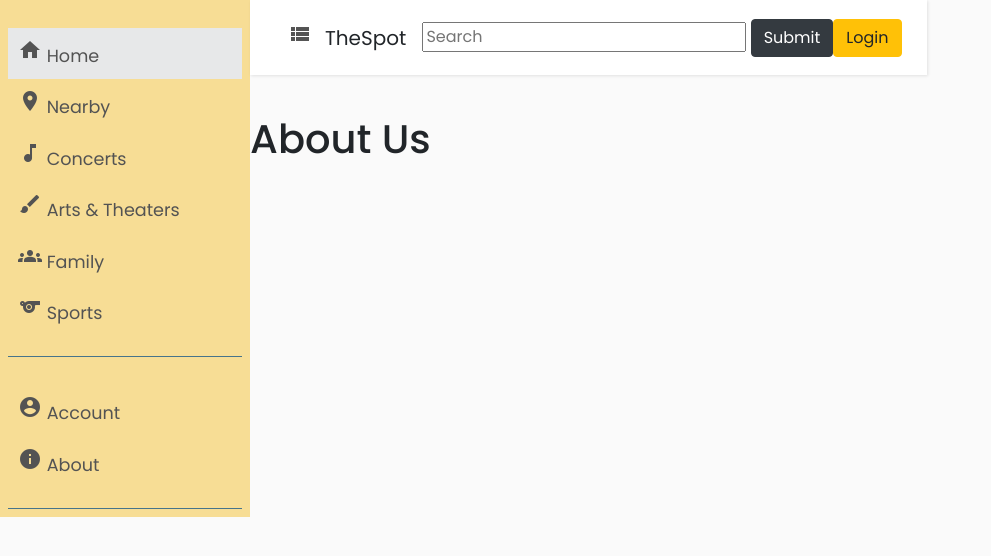
After one commit to StephanieArias/TheSpot, a Django app: page /about in a window 1280 px wide. The commit adds this page. Shown: the top 556 px of the page, without its empty margins (0-991 px from the left). Run offline with Django 3.2, Linux system fonts and the light colour scheme; some libraries are stand-ins or nearby versions.

Commit message:
Search
Search with ticketmaster api and google maps setup.

```diff
--- /dev/null
+++ b/dashboard/templates/about.html
@@ -0,0 +1,6 @@
+{% extends 'dashboard.html' %}
+{% block content %}
+<h1>About Us</h1>
+
+
+{% endblock %}
--- a/dashboard/templates/dashboard.html
+++ b/dashboard/templates/dashboard.html
@@ -4,7 +4,7 @@
 <head>
     <meta charset="UTF-8">
     <meta name="viewport" content="width=device-width, initial-scale=1.0">
-    <title>Login/Registration</title>
+    <title>Dashboard</title>
     <!-- Bootstrap CSS CDN -->
     <!-- <link rel="stylesheet" href="https://stackpath.bootstrapcdn.com/bootstrap/4.1.0/css/bootstrap.min.css"
         integrity="sha384-9gVQ4dYFwwWSjIDZnLEWnxCjeSWFphJiwGPXr1jddIhOegiu1FwO5qRGvFXOdJZ4" crossorigin="anonymous"> -->
@@ -28,7 +28,7 @@
 
 
 
-                    <a href="/dashboard" style="color:  rgb(83, 83, 83);">
+                    <a href="/" style="color:  rgb(83, 83, 83);">
                         <span class="material-icons" style="color: rgb(83, 83, 83);">home</span>
                         Home</a>
 
@@ -76,7 +76,7 @@
                 </li>
 
                 <li>
-                    <a href="#" style="color:  rgb(83, 83, 83)">
+                    <a href="/about" style="color:  rgb(83, 83, 83)">
                         <span class="material-icons" style="color:  rgb(83, 83, 83)">info</span>
                         About</a>
                 </li>
@@ -97,16 +97,19 @@
                     <div class="navbar-header">
                         <a class="navbar-brand" href="/">TheSpot</a>
                     </div>
-                    <form class="navbar-form navbar-left" action="/concerts/list_concerts" method="POST">
+                    <form class="navbar-form navbar-left" method="POST" action="{% url 'concerts_list' %}">
+                        <input type="text" name="artist" placeholder="Search">
                         {% csrf_token %}
-                        Enter Artist Name:
-                        <input type="text" name="artist" placeholder="Search">
-                        <input type="submit" value="Submit">
+                        <input type="submit" class="btn btn-dark" value="Submit">
                     </form>
-                    <a href="/LoginHome" class="btn btn-primary">Login</a>
+                    <a href="/LoginHome" class="btn btn-warning">Login</a>
 
                 </div>
             </nav>
+            <div id="main_content">
+                {% block content %}
+                {% endblock %}
+            </div>
 
         </div>
     </div>
@@ -132,6 +135,10 @@
         });
     </script>
 
+
+
 </body>
 
+
+
 </html>
--- a/dashboard/urls.py
+++ b/dashboard/urls.py
@@ -1,11 +1,14 @@
 from . import views
-from django.urls import path
+from django.urls import path, include
 
 urlpatterns = [
     path('', views.dashboard),
+    path('about', views.about,  name='about'),
+    path('search', views.search_form, name='search_form'),
+    path('concerts_list', views.concerts_list, name='concerts_list'),
     path('LoginHome', views.LoginHome),
-    path('register', views.register),
-    path('login', views.login),
-    path('logout', views.logout),
-    path('success', views.success),
+    # path('register', views.register),
+    # path('login', views.login),
+    # path('logout', views.logout),
+    # path('success', views.success),
 ]
--- a/dashboard/views.py
+++ b/dashboard/views.py
@@ -2,14 +2,16 @@ from django.shortcuts import render, redirect
 from django.contrib import messages
 from .models import User
 
-from IPython import embed
+import requests as req
 
 
 def dashboard(request):
     return render(request, 'dashboard.html')
 
+
 def LoginHome(request):
     return render(request, 'login.html')
+
 
 def register(request):
     if request.method == "GET":
@@ -25,6 +27,7 @@ def register(request):
         messages.success(request, "You have successfully registered!")
         return redirect('/success')
 
+
 def login(request):
     if request.method == "GET":
         return redirect('/LoginHome')
@@ -36,9 +39,11 @@ def login(request):
     messages.success(request, "You have successfully logged in!")
     return redirect('/success')
 
+
 def logout(request):
     request.session.clear()
     return redirect('/')
+
 
 def success(request):
     if 'user_id' not in request.session:
@@ -49,9 +54,49 @@ def success(request):
     }
     return render(request, 'success.html', context)
 
-## Search Functions
-def search(request):
-    return render(request, 'ticket_master_api/dashboard.html')
 
-def list_concerts(request):
-    embed()
+def about(request):
+    return render(request, 'about.html')
+
+
+# Search Functions
+def search_form(request):
+    return render(request, 'concerts/search_form.html')
+
+
+def concerts_list(request):
+    artist = request.POST['artist']
+    ticketmaster_url = _generate_ticketmaster_url(artist)
+    response = req.get(ticketmaster_url)
+    data = response.json()
+    if data['page']['totalElements'] == 0:
+        return render(request, 'concerts_list.html', {'artist': artist})
+    event_data=[]
+    for event in data['_embedded']['events'][:5]:
+        new_event={
+            'name': event['name'],
+            'location': event['_embedded']['venues'][0]['location'],
+            'venue': event['_embedded']['venues'][0]['name'],
+        }
+        event_data.append(new_event)
+    modified_event_data=_generate_google_maps_url(event_data)
+    html_data={
+        'artist': artist,
+        'concerts': modified_event_data
+    }
+    return render(request, 'concerts_list.html', html_data)
+
+
+def _generate_ticketmaster_url(artist):
+    modified_artist=artist.replace(' ', '+')
+    ticketmaster_key='2f3ueG8j04S9LIVd8lbILPUlU77AphrA'
+    return f"https://app.ticketmaster.com/discovery/v2/events.json?keyword={ modified_artist }&apikey={ ticketmaster_key }"
+
+
+def _generate_google_maps_url(event_data):
+    googlemaps_key="AIzaSyC9djNoR364Rl5eADIkHOt5IcXORxWMyrw"
+    for event in event_data:
+        latitude=event['location']['latitude']
+        longitude=event['location']['longitude']
+        event['location']=f"https://www.google.com/maps/embed/v1/place?key={ googlemaps_key }&q={latitude},{longitude}&zoom=18&maptype=satellite"
+    return event_data
```
Also changed, not shown: dashboard/templates/concerts_list.html (added, +25 -0 lines), dashboard/templates/search_form.html (added).
